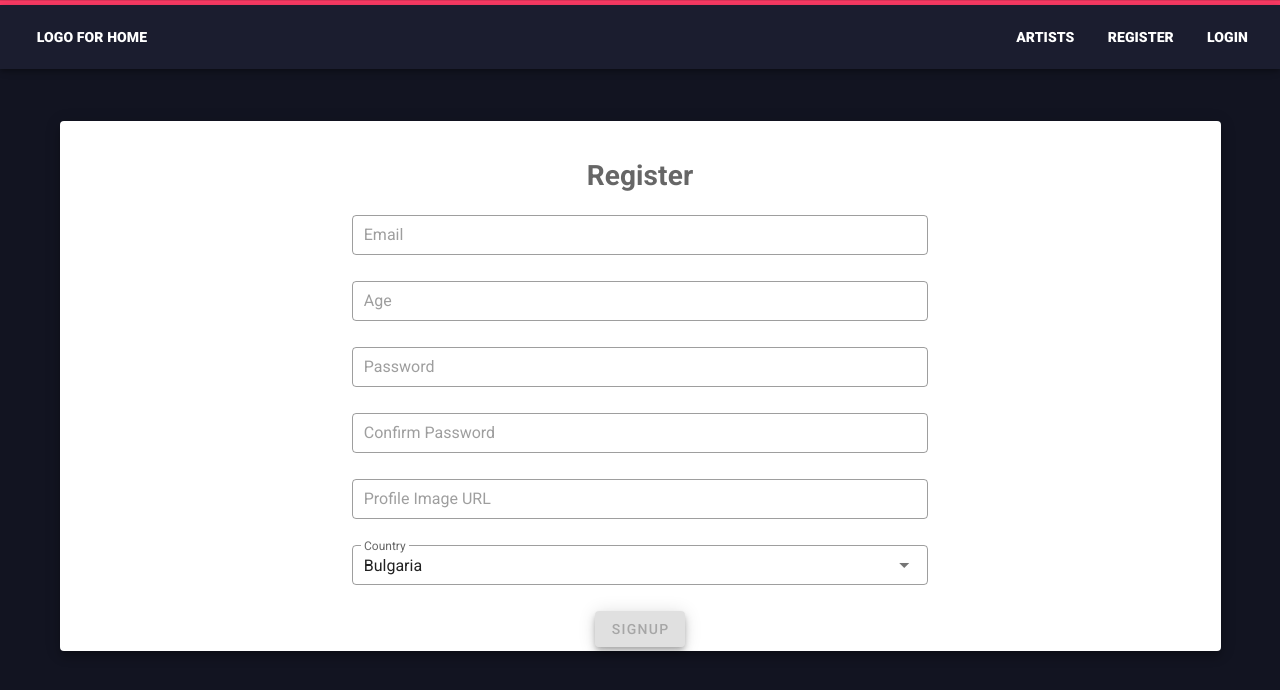
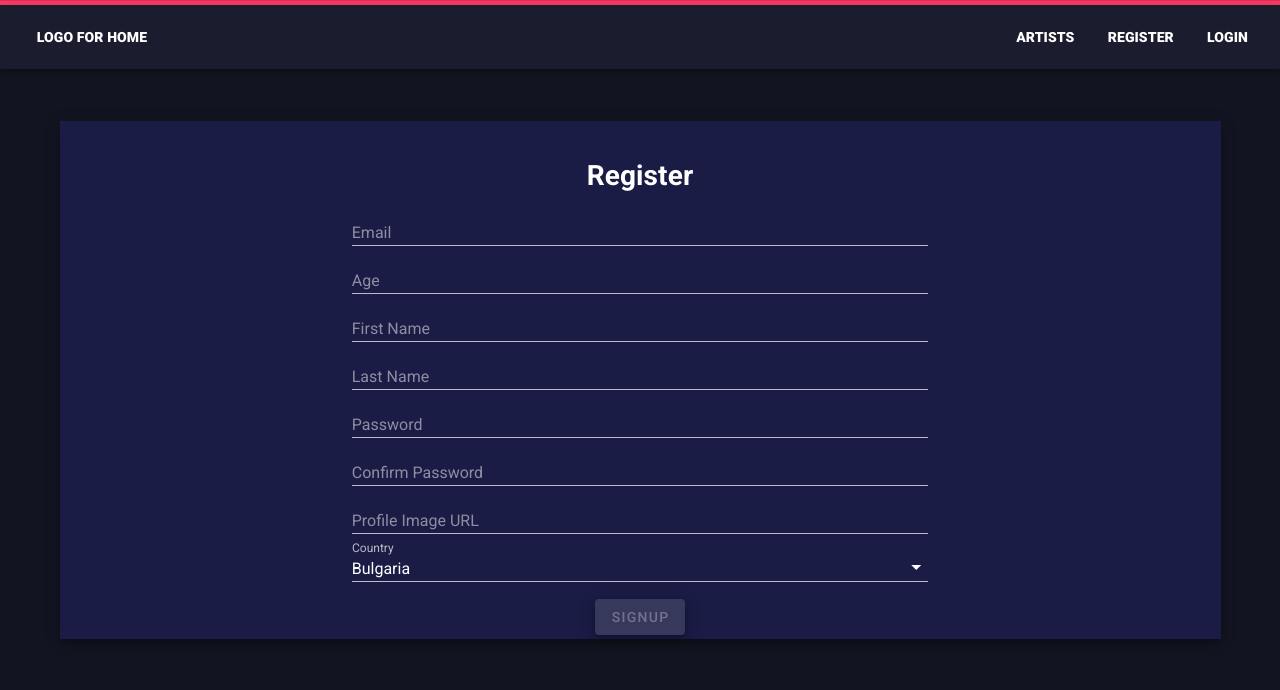
Before and after one commit to NAvdzhiev/Gigs, a Vue app: page /register in a window 1280 px wide. Shown: the top 690 px of the page. Built offline with nearby package versions, Linux system fonts and the light colour scheme; no server answers; the database is empty.

Commit message:
Style changes

```diff
--- a/src/store/modules/artist.js
+++ b/src/store/modules/artist.js
@@ -70,6 +70,7 @@ const actions = {
     addReview({ commit }, payload) {
         const reviewObj = {
             text: payload.text,
+            author: payload.author,
             date: payload.date
         };
         db.collection('artists').doc(payload.id).collection('reviews').add(
--- a/src/views/Artist/ArtistDetails.vue
+++ b/src/views/Artist/ArtistDetails.vue
@@ -1,13 +1,20 @@
 <template>
     <v-container>
         <v-row>
-            <v-col cols="11" class="mt-10 pt-10 ml-auto mr-auto">
-                <v-card class="elevation-0" tile>
+            <v-col cols="10" class="mt-10 pt-10 ml-auto mr-auto">
+                <v-row justify="center">
+                    <v-col cols="8">
+                        <v-card class="elevation-7 mb-10" tile>
                             <v-row>
-                        <v-col cols="12" md="5" class="pa-0">
-                            <v-img :src="artist.imageUrl" height="300px"></v-img>
+                                <v-col cols="12" md class="pa-0">
+                                    <v-img :src="artist.imageUrl" height="350px"></v-img>
                                 </v-col>
-                        <v-col style="background: #1a1c45" cols="12" md="7" class="pt-10 pl-5 pr-5">
+                                <v-col
+                                    style="background: #1a1c45"
+                                    cols="12"
+                                    md
+                                    class="pt-10 pl-5 pr-5"
+                                >
                                     <v-cart-text
                                         class="white--text"
                                         style="white-space: break-spaces"
@@ -21,9 +28,13 @@
                                 </v-col>
                             </v-row>
                         </v-card>
+                    </v-col>
+                </v-row>
+                <v-row class="mb-10">
                     <app-gigs :artist="artist"></app-gigs>
                     <app-add-gigs :artist="artist" v-if="isAuthenticated && isCreator"></app-add-gigs>
-                <v-row justify="center">
+                </v-row>
+                <v-row justify="center" class="mt-10">
                     <app-reviews :artist="artist"></app-reviews>
                     <app-add-review :artist="artist" v-if="isAuthenticated"></app-add-review>
                 </v-row>
--- a/src/views/Artist/EditArtist.vue
+++ b/src/views/Artist/EditArtist.vue
@@ -1,43 +1,47 @@
 <template>
     <v-dialog width="350px" persistent v-model="editDialog">
         <template v-slot:activator="{on}">
-            <v-btn class="mt-5" slot="activator" v-on="on">Edit</v-btn>
+            <v-btn color="error" class="mt-5" slot="activator" v-on="on">Edit</v-btn>
         </template>
-        <v-card class="pa-10">
-            <h2 align="center">Add New Gig</h2>
+        <v-card class="pa-10" color="#1a1c45">
+            <h2 align="center" class="mb-10 font-weight-bold white--text">Edit Artist Info</h2>
             <v-card-text>
                 <v-row class="mt-5">
                     <form @submit.prevent="editArtist" id="gigs-form">
                         <v-text-field
+                            dark
                             required
-                            outlined
                             text
                             dense
                             placeholder="Artist Name"
                             v-model="editedName"
+                            color="#fb3a64"
                         ></v-text-field>
                         <v-textarea
+                            dark
                             required
-                            outlined
                             text
                             dense
                             placeholder="Description"
                             v-model="editedDescription"
+                            color="#fb3a64"
                         ></v-textarea>
                         <v-text-field
+                            dark
                             required
-                            outlined
                             text
                             dense
                             placeholder="Image URL"
                             v-model="editedImg"
+                            color="#fb3a64"
                         ></v-text-field>
                         <v-row>
                             <v-col cols="5">
-                                <v-btn class="elevation-5" @click="editDialog = false">Cancel</v-btn>
+                                <v-btn color="error" class="elevation-5" @click="editDialog = false">Cancel</v-btn>
                             </v-col>
                             <v-col cols="5">
                                 <v-btn
+                                    color="success"
                                     class="elevation-5"
                                     light
                                     type="submit"
@@ -53,25 +57,25 @@
 </template>
 <script>
 export default {
-    props:['artist'],
+    props: ["artist"],
     data() {
         return {
             editDialog: false,
             editedName: this.artist.name,
             editedImg: this.artist.imageUrl,
             editedDescription: this.artist.description
-        }
+        };
     },
     methods: {
         editArtist() {
-            this.editDialog = false
-            this.$store.dispatch('updateArtist', {
+            this.editDialog = false;
+            this.$store.dispatch("updateArtist", {
                 id: this.artist.id,
                 name: this.editedName,
                 description: this.editedDescription,
                 imageUrl: this.editedImg
-            })
+            });
         }
     }
-}
+};
 </script>
--- a/src/views/Artist/Gigs/Gigs.vue
+++ b/src/views/Artist/Gigs/Gigs.vue
@@ -1,5 +1,5 @@
 <template>
-    <v-container>
+    <v-container class="mt-10">
         <h1 align="center" class="mt-10 mb-10 white--text font-weight-bold">Upcoming Gigs:</h1>
         <h2
             v-if="gigs.length <= 0"
@@ -21,7 +21,7 @@
                     <h5
                         class="white--text mb-5 font-weight-bold"
                         align="center"
-                    >{{ gig.ticketPrice }} $</h5>
+                    >{{ gig.ticketPrice }}$</h5>
                     <v-btn
                         class="mt-0 mb-10 font-weight-bold"
                         color="#fb3a64"
--- a/src/views/Artist/Reviews/AddReview.vue
+++ b/src/views/Artist/Reviews/AddReview.vue
@@ -1,29 +1,46 @@
 <template>
     <v-dialog width="350px" persistent v-model="reviewsDialog">
         <template v-slot:activator="{on}">
-            <v-btn class="mt-5 elevation-5" slot="activator" v-on="on">Add Review</v-btn>
+            <v-btn color="success" class="mt-5 elevation-5" slot="activator" v-on="on">Add Review</v-btn>
         </template>
-        <v-card class="pa-10">
+        <v-card class="pa-10" color="#1a1c45">
             <form @submit.prevent="postReview" id="post-review" class="mt-5">
-                <h2>Add Live Review</h2>
+                <h2 class="white--text font-weight-bold mb-10" align="center">Add Live Review</h2>
                 <v-textarea
+                    dark
                     required
                     full-width
-                    outlined
                     v-model="text"
                     name="review"
                     id="review"
                     placeholder="Add Review"
                     cols="45"
+                    color="#fb3a64"
                     @blur="$v.text.touch()"
                 ></v-textarea>
+                <v-text-field
+                    dark
+                    required
+                    text
+                    v-model="author"
+                    name="author"
+                    placeholder="Author"
+                    color="#fb3a64"
+                    @blur="$v.author.touch()"
+                ></v-text-field>
             </form>
             <v-row>
                 <v-col cols="5">
-                    <v-btn class="elevation-5" @click="reviewsDialog = false">Cancel</v-btn>
+                    <v-btn color="error" class="elevation-5" @click="reviewsDialog = false">Cancel</v-btn>
                 </v-col>
                 <v-col cols="5">
-                    <v-btn type="submit" class="elevation-4" form="post-review">Add Review</v-btn>
+                    <v-btn
+                        :disabled="$v.$invalid"
+                        color="success"
+                        type="submit"
+                        class="elevation-4"
+                        form="post-review"
+                    >Add Review</v-btn>
                 </v-col>
             </v-row>
         </v-card>
@@ -31,32 +48,35 @@
 </template>
 <script>
 //import db from '../../../firebaseInit'
-import {
-    minLength,
-} from "vuelidate/lib/validators";
+import { minLength } from "vuelidate/lib/validators";
 export default {
     props: ["artist"],
     data() {
         return {
             reviewsDialog: false,
             text: "",
+            author: "",
             date: new Date().toLocaleString()
         };
     },
     validations: {
         text: {
             minLen: minLength(50)
+        },
+        author: {
+            minLen: minLength(3)
         }
     },
     methods: {
         postReview() {
-            this.reviewsDialog = false,
-            this.$store.dispatch('addReview', {
-                id: this.artist.id,
-                text: this.text,
-                date: this.date
-            });
-            this.text = ""
+            (this.reviewsDialog = false),
+                this.$store.dispatch("addReview", {
+                    id: this.artist.id,
+                    text: this.text,
+                    author: this.author,
+                    date: this.date
+                });
+            this.text = "";
         }
     }
 };
--- a/src/views/Artist/Reviews/Reviews.vue
+++ b/src/views/Artist/Reviews/Reviews.vue
@@ -1,15 +1,26 @@
 <template>
     <v-container>
-        <h1 align="center" v-if="this.reviews.length <= 0">There are no arists!</h1>
+        <h1
+            align="center"
+            class="font-weight-bold white--text mt-10 mb-3"
+            v-if="this.reviews.length <= 0"
+        >There are no reviews for this artist!</h1>
         <v-card
             width="80%"
             v-for="review in reviews"
             :key="review.id"
-            class="ml-auto mr-auto mt-10"
+            class="ml-auto mr-auto mt-10 elevation-7"
+            tile
+            color="#1a1c45"
         >
-            <v-card-text style="white-space: break-spaces">{{review.text}}</v-card-text>
-            <h5 class="pl-5 pb-3">Posted on {{review.date}}</h5>
-            <v-btn v-if="isAuthenticated && isCreator" @click="deleteReview(review.id)">Delete</v-btn>
+            <v-card-text style="color: #707281;white-space: break-spaces;">{{review.text}}</v-card-text>
+            <h5 class="white--text pl-5 pb-3">Posted on {{review.date}} by {{review.author}}</h5>
+            <v-btn
+                class="ma-5"
+                color="error"
+                v-if="isAuthenticated && isCreator"
+                @click="deleteReview(review.id)"
+            >Delete</v-btn>
         </v-card>
     </v-container>
 </template>
@@ -34,6 +45,7 @@ export default {
                     this.reviews.push({
                         id: doc.id,
                         text: doc.data().text,
+                        author: doc.data().author,
                         date: doc.data().date
                     });
                 });
--- a/src/views/Login.vue
+++ b/src/views/Login.vue
@@ -1,35 +1,39 @@
 <template>
     <v-container class="mt-10">
-        <v-card class="elevation-7">
+        <v-card class="elevation-7" tile color="#1a1c45">
             <v-card-text>
-                <h1 align="center" class="mt-7 mb-10">Login</h1>
+                <h1 align="center" class="mt-7 mb-10 white--text font-weight-bold">Login</h1>
                 <v-form @submit.prevent="onSubmit" id="login-form">
                     <v-row>
                         <v-col cols="10" md="6" class="ml-auto mr-auto pa-0">
                             <v-text-field
-                                outlined
+                                dark
+                                required
                                 placeholder="Email"
                                 dense
                                 type="email"
                                 id="email"
                                 v-model="email"
+                                color="#fb3a64"
                             ></v-text-field>
                         </v-col>
                     </v-row>
                     <v-row>
                         <v-col cols="10" md="6" class="ml-auto mr-auto pa-0">
                             <v-text-field
-                                outlined
+                                required
+                                dark
                                 placeholder="Password"
                                 dense
                                 type="password"
                                 id="password"
                                 v-model="password"
+                                color="#fb3a64"
                             ></v-text-field>
                         </v-col>
                     </v-row>
                     <v-row class="justify-center">
-                        <v-btn type="submit" form="login-form" primary>Signin</v-btn>
+                        <v-btn color="success" type="submit" form="login-form">Signin</v-btn>
                     </v-row>
                 </v-form>
             </v-card-text>
--- a/src/views/Register.vue
+++ b/src/views/Register.vue
@@ -1,18 +1,20 @@
 <template>
     <v-container class="mt-10">
-        <v-card class="elevation-7">
+        <v-card class="elevation-7" tile color="#1a1c45">
             <v-card-text>
-                <h1 align="center" class="mt-7 mb-10">Register</h1>
+                <h1 align="center" class="mt-7 mb-10 white--text font-weight-bold">Register</h1>
                 <form @submit.prevent="onSubmit" id="register-form">
                     <v-row>
                         <v-col cols="10" md="6" class="ml-auto mr-auto pa-0">
                             <v-text-field
-                                outlined
+                                required
+                                dark
                                 placeholder="Email"
                                 dense
                                 type="email"
                                 id="email"
                                 v-model="email"
+                                color="#fb3a64"
                                 @blur="$v.email.$touch()"
                             ></v-text-field>
                             <p v-if="!$v.email.email">Please provide a valid email address.</p>
@@ -21,12 +23,15 @@
                     <v-row>
                         <v-col cols="10" md="6" class="ml-auto mr-auto pa-0">
                             <v-text-field
-                                outlined
+                                required
+                                dark
                                 placeholder="Age"
                                 dense
-                                type="number"
+                                number
+                                name="age"
                                 id="age"
                                 v-model="age"
+                                color="#fb3a64"
                                 @blur="$v.age.$touch()"
                             ></v-text-field>
                             <p v-if="!$v.age.minVal">You must be at least 18 years old.</p>
@@ -35,12 +40,52 @@
                     <v-row>
                         <v-col cols="10" md="6" class="ml-auto mr-auto pa-0">
                             <v-text-field
-                                outlined
+                                required
+                                dark
+                                placeholder="First Name"
+                                dense
+                                text
+                                name="firstName"
+                                id="firstName"
+                                v-model="firstName"
+                                color="#fb3a64"
+                                @blur="$v.firstName.$touch()"
+                            ></v-text-field>
+                            <p
+                                v-if="!$v.firstName.minLen"
+                            >Frist Name must be at least 3 charactes long!</p>
+                        </v-col>
+                    </v-row>
+                    <v-row>
+                        <v-col cols="10" md="6" class="ml-auto mr-auto pa-0">
+                            <v-text-field
+                                required
+                                dark
+                                placeholder="Last Name"
+                                dense
+                                number
+                                name="lastName"
+                                id="lastName"
+                                v-model="lastName"
+                                color="#fb3a64"
+                                @blur="$v.lastName.$touch()"
+                            ></v-text-field>
+                            <p
+                                v-if="!$v.lastName.minLen"
+                            >Last Name must be at least 3 charactes long!</p>
+                        </v-col>
+                    </v-row>
+                    <v-row>
+                        <v-col cols="10" md="6" class="ml-auto mr-auto pa-0">
+                            <v-text-field
+                                required
+                                dark
                                 placeholder="Password"
                                 dense
                                 type="password"
                                 id="password"
                                 v-model="password"
+                                color="#fb3a64"
                                 @blur="$v.passowrd.touch()"
                             ></v-text-field>
                             <p v-if="!$v.password.minLen">Password must be at least 6 characters.</p>
@@ -49,12 +94,14 @@
                     <v-row>
                         <v-col cols="10" md="6" class="ml-auto mr-auto pa-0">
                             <v-text-field
-                                outlined
+                                required
+                                dark
                                 placeholder="Confirm Password"
                                 dense
                                 type="password"
                                 id="confirmPassword"
                                 v-model="confirmPassword"
+                                color="#fb3a64"
                                 @blur="$v.confirmPassword.touch()"
                             ></v-text-field>
                             <p v-if="!$v.confirmPassword.sameAs">Password must match.</p>
@@ -63,12 +110,14 @@
                     <v-row>
                         <v-col cols="10" md="6" class="ml-auto mr-auto pa-0">
                             <v-text-field
-                                outlined
+                                required
+                                dark
                                 placeholder="Profile Image URL"
                                 dense
                                 type="text"
                                 id="imageUrl"
                                 v-model="imageUrl"
+                                color="#fb3a64"
                                 @blur="$v.imageUrl.touch()"
                             ></v-text-field>
                             <p v-if="!$v.imageUrl.url">Please, enter valid url.</p>
@@ -77,21 +126,25 @@
                     <v-row>
                         <v-col cols="10" md="6" class="ml-auto mr-auto pa-0">
                             <v-select
+                                required
                                 v-model="country"
-                                outlined
+                                dark
                                 dense
                                 :items="items"
+                                color="#fb3a64"
                                 label="Country"
                             ></v-select>
                         </v-col>
                     </v-row>
                     <v-row class="justify-center">
                         <v-btn
+                            required
+                            dark
                             :disabled="$v.$invalid"
                             type="submit"
                             form="register-form"
                             class="elevation-6"
-                            primary
+                            color="success"
                         >Signup</v-btn>
                     </v-row>
                 </form>
@@ -116,6 +169,8 @@ export default {
         return {
             email: "",
             age: null,
+            firstName: "",
+            lastName: "",
             password: "",
             confirmPassword: "",
             roles: "",
@@ -196,6 +251,14 @@ export default {
             numeric,
             minVal: minValue(18)
         },
+        firstName: {
+            required,
+            minLen: minLength(3)
+        },
+        lastName: {
+            required,
+            minLen: minLength(3)
+        },
         password: {
             required,
             minLen: minLength(6)
@@ -206,18 +269,20 @@ export default {
         imageUrl: {
             required,
             url
-        },
+        }
     },
     methods: {
         onSubmit() {
             const formData = {
                 email: this.email,
                 age: this.age,
+                firstName: this.firstName,
+                lastName: this.lastName,
                 password: this.password,
                 confirmPassword: this.confirmPassword,
                 roles: this.roles,
                 imageUrl: this.imageUrl,
-                country: this.country,
+                country: this.country
             };
             console.log(formData);
             this.$store.dispatch("register", formData);
```
Also changed, not shown: src/views/Artist/AddArtist.vue (+12 -9 lines), src/views/Artist/Gigs/AddGigs.vue (+18 -5 lines). Lines whose indentation alone changed are shown as unchanged.
